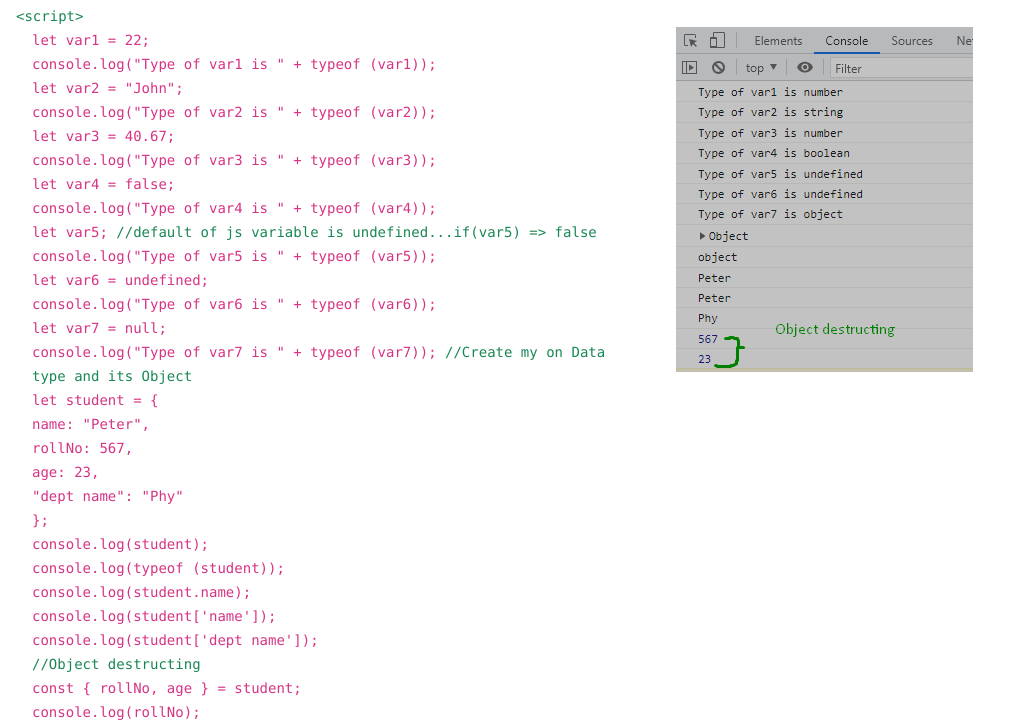
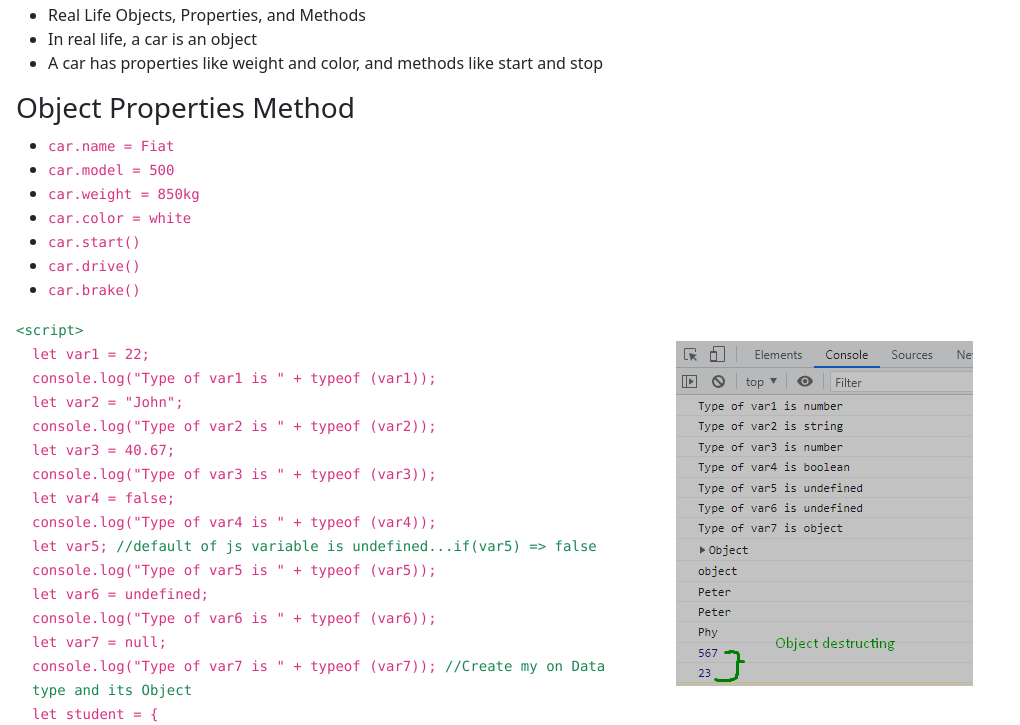
Before and after one commit to comet-me/ES6, a website: page 1.7-objects-and-arrays/objects.html in a window 1280 px wide. Shown: the part 53-778 px from the top of the page, without its empty margins (0-1020 px from the left). Drawn offline with Linux system fonts and the light colour scheme.

Commit message:
modifying index, objects and array, and adding screenshot

```diff
--- a/1.7-objects-and-arrays/objects.html
+++ b/1.7-objects-and-arrays/objects.html
@@ -11,6 +11,21 @@
 
 <body class="ps-3">
     <h1>Objects in JS</h1>
+    <ul>
+        <li>Real Life Objects, Properties, and Methods</li>
+        <li>In real life, a car is an object</li>
+        <li>A car has properties like weight and color, and methods like start and stop</li>
+    </ul>
+    <h3>Object Properties Method</h3>
+    <ul>
+        <li><code>car.name = Fiat</code></li>
+        <li><code>car.model = 500</code></li>
+        <li><code>car.weight = 850kg</code></li>
+        <li><code>car.color = white</code></li>
+        <li><code>car.start()</code></li>
+        <li><code>car.drive()</code></li>
+        <li><code>car.brake()</code></li>
+    </ul>
     <code class="text-success">
         &#60script&#62
     </code>
```
Also changed, not shown: 1.8-function.html (+7 -1 lines), index.html (+1 -0 lines), images/Screenshot_26.png (added).
